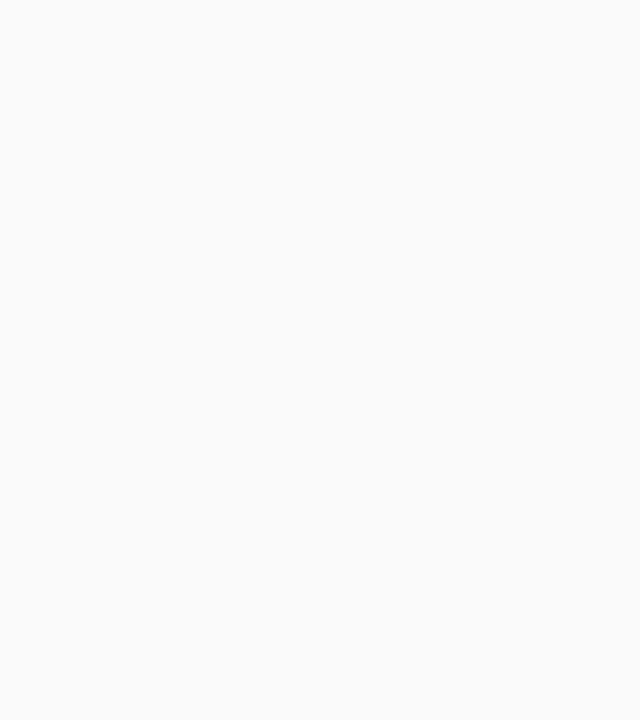
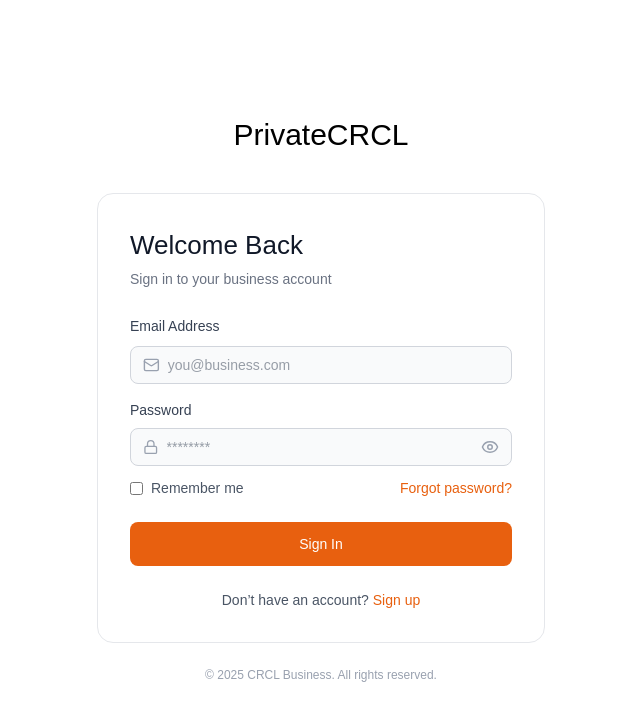
Before and after one commit to Amit25Kumar02/privateCRCL, a Next.js app: page / in a window 1280 px wide. Shown: the top 720 px of the page, without its empty margins (319-959 px from the left). Built offline with nearby package versions, Linux system fonts and the light colour scheme.

Commit message:
login page add

```diff
--- a/app/page.tsx
+++ b/app/page.tsx
@@ -1,9 +1,126 @@
-import Image from "next/image";
+"use client";
 
-export default function Home() {
+import React, { useState } from "react";
+import { Mail, Lock, Eye, EyeOff } from "lucide-react";
+import { useRouter } from "next/navigation";
+
+export default function LoginPage() {
+  const router = useRouter();
+
+  // Dummy credentials
+  const DUMMY_EMAIL = "demo@business.com";
+  const DUMMY_PASS = "12345678";
+
+  const [email, setEmail] = useState("");
+  const [password, setPassword] = useState("");
+  const [showPass, setShowPass] = useState(false);
+  const [error, setError] = useState("");
+
+  function handleLogin(e: React.FormEvent) {
+    e.preventDefault();
+
+    if (email === DUMMY_EMAIL && password === DUMMY_PASS) {
+      localStorage.setItem("token", "dummy-token-123");
+      router.push("/pages/dashboard");
+    } else {
+      setError("Invalid email or password");
+    }
+  }
+
   return (
-    <div className="flex min-h-screen items-center justify-center bg-zinc-50 font-sans dark:bg-black">
+    <div className="min-h-screen flex flex-col items-center justify-center bg-white dark:bg-black px-4">
+      {/* Logo */}
+      <h1 className="text-3xl font-light mb-10">PrivateCRCL</h1>
 
+      {/* Login Card */}
+      <form
+        onSubmit={handleLogin}
+        className="w-full max-w-md rounded-2xl border border-gray-200 dark:border-gray-700 p-8 bg-white dark:bg-[#0B0B0B]"
+      >
+        <h2 className="text-[26px] font-light text-[#101828] mb-1">
+          Welcome Back
+        </h2>
+        <p className="text-[14px] text-gray-500 mb-6">
+          Sign in to your business account
+        </p>
+
+        {/* Email */}
+        <label className="text-sm text-gray-700 dark:text-gray-300">
+          Email Address
+        </label>
+        <div className="mt-2 flex items-center gap-2 border border-gray-300 dark:border-gray-600 rounded-lg px-3 bg-gray-50 dark:bg-[#111]">
+          <Mail size={18} className="text-gray-400" />
+          <input
+            type="email"
+            value={email}
+            onChange={(e) => setEmail(e.target.value)}
+            placeholder="you@business.com"
+            className="w-full bg-transparent py-2 text-sm outline-none text-gray-700 dark:text-gray-200"
+            required
+          />
+        </div>
+
+        {/* Password */}
+        <label className="text-sm text-gray-700 dark:text-gray-300 mt-4 block">
+          Password
+        </label>
+        <div className="mt-2 flex items-center gap-2 border border-gray-300 dark:border-gray-600 rounded-lg px-3 bg-gray-50 dark:bg-[#111]">
+          <Lock size={18} className="text-gray-400" />
+          <input
+            type={showPass ? "text" : "password"}
+            value={password}
+            onChange={(e) => setPassword(e.target.value)}
+            placeholder="********"
+            className="w-full bg-transparent py-2 text-sm outline-none text-gray-700 dark:text-gray-200"
+            required
+          />
+          <button
+            type="button"
+            onClick={() => setShowPass(!showPass)}
+            className="text-gray-400"
+          >
+            {showPass ? <EyeOff size={18} /> : <Eye size={18} />}
+          </button>
+        </div>
+
+        {/* Error */}
+        {error && (
+          <p className="text-red-500 text-sm mt-2">{error}</p>
+        )}
+
+        {/* Remember + forgot */}
+        <div className="flex justify-between items-center mt-3 text-sm">
+          <label className="flex items-center gap-2 text-gray-600 dark:text-gray-400">
+            <input type="checkbox" />
+            Remember me
+          </label>
+
+          <button type="button" className="text-[#E8600F]">
+            Forgot password?
+          </button>
+        </div>
+
+        {/* Sign In Button */}
+        <button
+          type="submit"
+          className="w-full bg-[#E8600F] cursor-pointer text-white py-3 rounded-lg mt-6 text-sm"
+        >
+          Sign In
+        </button>
+
+        {/* Signup link */}
+        <p className="text-center text-sm mt-6 text-gray-600 dark:text-gray-300">
+          Don’t have an account?{" "}
+          <a href="/signup" className="text-[#E8600F]">
+            Sign up
+          </a>
+        </p>
+      </form>
+
+      {/* Footer */}
+      <p className="mt-6 text-xs text-gray-400 dark:text-gray-600">
+        © 2025 CRCL Business. All rights reserved.
+      </p>
     </div>
   );
 }
```
